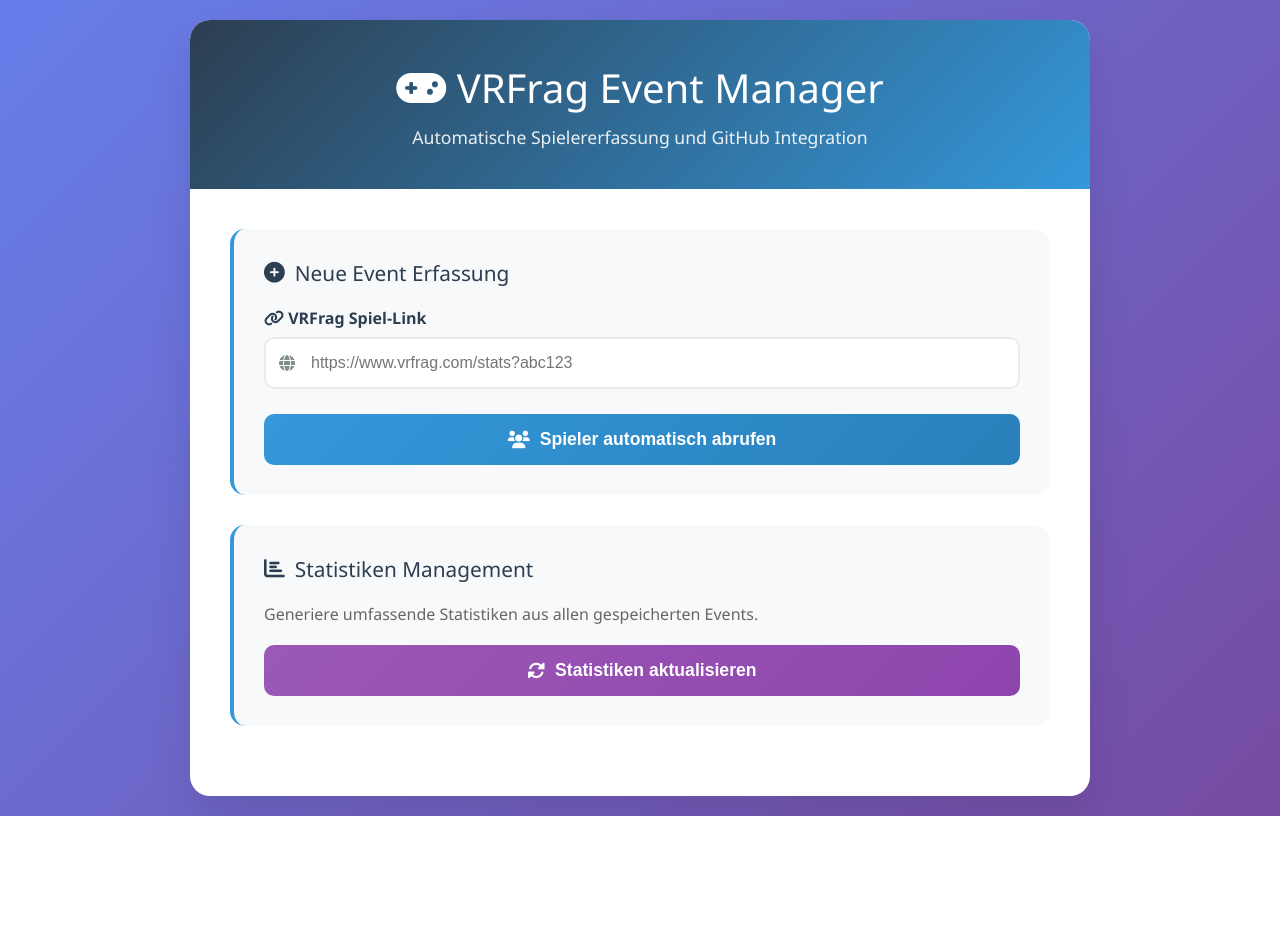
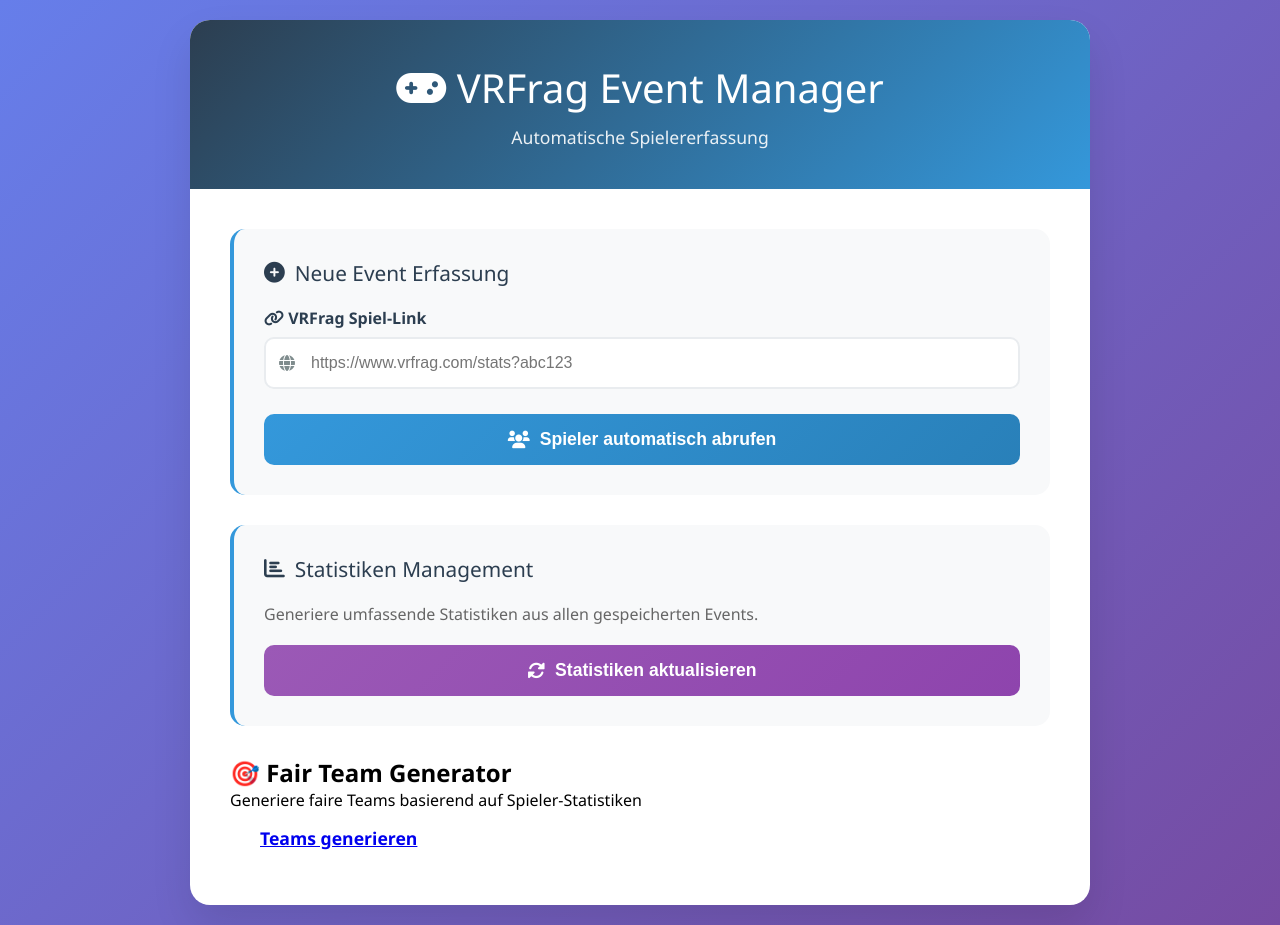
Before and after one commit to Trent1337/VRFrag, a Flask app: page / in a window 1280 px wide. Before the commit the page ends 816 px from the top, so only its background shows below. Run offline with Flask 3, Linux system fonts and the light colour scheme.

Commit message:
Update index.html

```diff
--- a/templates/index.html
+++ b/templates/index.html
@@ -370,7 +370,7 @@
     <div class="container">
         <div class="header">
             <h1><i class="fas fa-gamepad"></i> VRFrag Event Manager</h1>
-            <p>Automatische Spielererfassung und GitHub Integration</p>
+            <p>Automatische Spielererfassung</p>
         </div>
 
         <div class="content">
@@ -448,6 +448,12 @@
                     <div id="fileLinks" class="file-links"></div>
                 </div>
             </div>
+            <div class="section">
+    <h2>🎯 Fair Team Generator</h2>
+    <p>Generiere faire Teams basierend auf Spieler-Statistiken</p>
+    <a href="/teams" class="btn">Teams generieren</a>
+</div>
+
         </div>
     </div>
 
```
